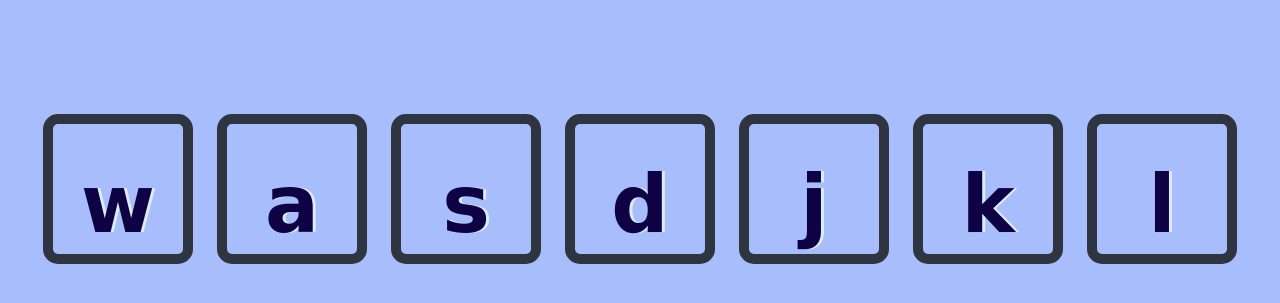
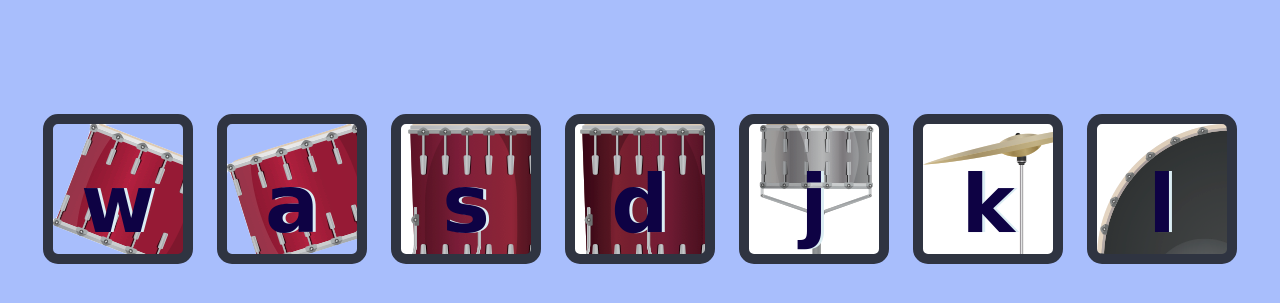
Before and after one commit to Rohini2002-kamade/Drum-kit, a plain HTML site: page index.html in a window 1280 px wide. Shown: the part 169-472 px from the top of the page. Drawn offline with Linux system fonts and the light colour scheme.

Commit message:
Update style.css

```diff
--- a/style.css
+++ b/style.css
@@ -12,31 +12,31 @@ body {
   }
 
   .w {
-    background-image: url("images/tom1.png");
+    background-image: url("/tom1.png");
   }
 
   .a {
-    background-image: url("images/tom2.png");
+    background-image: url("/tom2.png");
   }
 
   .s {
-    background-image: url("images/tom3.png");
+    background-image: url("/tom3.png");
   }
 
   .d {
-    background-image: url("images/tom4.png");
+    background-image: url("/tom4.png");
   }
 
   .j {
-    background-image: url("images/snare.png");
+    background-image: url("/snare.png");
   }
 
   .k {
-    background-image: url("images/crash.png");
+    background-image: url("/crash.png");
   }
 
   .l {
-    background-image: url("images/kick.png");
+    background-image: url("/kick.png");
   }
 
   .set {
```
